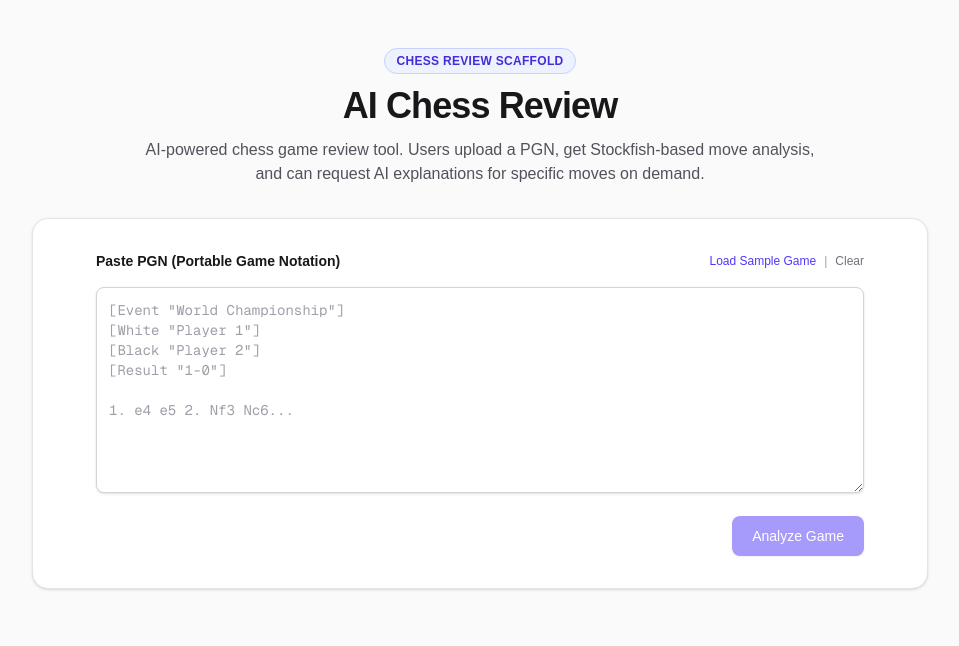
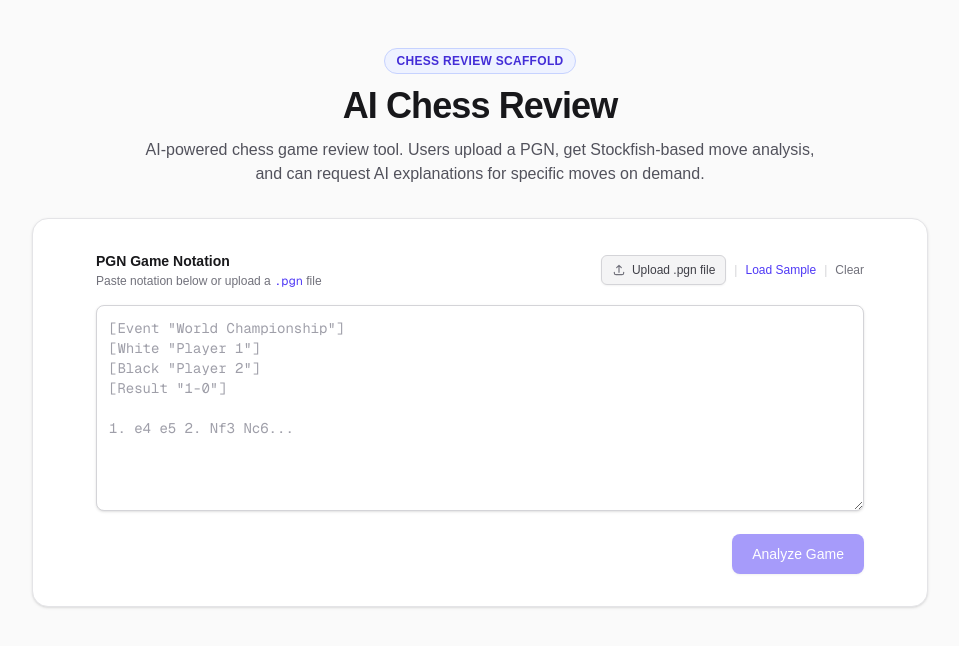
Before and after one commit to Sarthak-SethiNsd/AI-chess-project, a Next.js app: page / in a window 1280 px wide. Shown: the top 646 px of the page, without its empty margins (160-1119 px from the left). Built offline with nearby package versions, Linux system fonts and the light colour scheme.

Commit message:
feat: add PGN file upload with type and size validation

```diff
--- a/components/PgnInput.js
+++ b/components/PgnInput.js
@@ -1,7 +1,9 @@
 "use client";
 
-import { useState } from "react";
+import { useState, useRef } from "react";
 import { validatePgn, loadGameFromPgn } from "@/lib/chessEngine";
+
+const MAX_FILE_SIZE_BYTES = 1024 * 1024; // 1MB
 
 const SAMPLE_PGN = `[Event "F/S Return Match"]
 [Site "Belgrade, Serbia JUG"]
@@ -22,7 +24,9 @@ f3 Bc8 34. Kf2 Bf5 35. Ra7 g6 36. Ra6+ Kc5 37. Ke1 Nf4 38. g3 Nxh3 39. Kd2 Kb5
 export default function PgnInput({ onGameLoaded }) {
   const [pgn, setPgn] = useState("");
   const [error, setError] = useState(null);
+  const [loadedFileName, setLoadedFileName] = useState(null);
   const [isSubmitting, setIsSubmitting] = useState(false);
+  const fileInputRef = useRef(null);
 
   const handleSubmit = (e) => {
     e.preventDefault();
@@ -30,7 +34,7 @@ export default function PgnInput({ onGameLoaded }) {
 
     const trimmedPgn = pgn.trim();
     if (!trimmedPgn) {
-      setError("Please enter or paste a PGN string before analyzing.");
+      setError("Please enter, paste, or upload a PGN file before analyzing.");
       return;
     }
 
@@ -54,35 +58,109 @@ export default function PgnInput({ onGameLoaded }) {
     }
   };
 
+  const handleFileUpload = (e) => {
+    const file = e.target.files?.[0];
+    if (!file) return;
+
+    setError(null);
+
+    // Basic file-type guard: must end with .pgn (case-insensitive)
+    if (!file.name.toLowerCase().endsWith(".pgn")) {
+      setError(`Invalid file type "${file.name}". Please upload a valid .pgn file.`);
+      if (fileInputRef.current) fileInputRef.current.value = "";
+      return;
+    }
+
+    // Basic file-size guard: 1MB limit
+    if (file.size > MAX_FILE_SIZE_BYTES) {
+      const sizeMb = (file.size / (1024 * 1024)).toFixed(2);
+      setError(`File size (${sizeMb} MB) exceeds the 1MB limit. Please upload a valid chess PGN file under 1MB.`);
+      if (fileInputRef.current) fileInputRef.current.value = "";
+      return;
+    }
+
+    const reader = new FileReader();
+    reader.onload = (event) => {
+      const content = event.target?.result;
+      if (typeof content === "string") {
+        setPgn(content);
+        setLoadedFileName(file.name);
+        setError(null);
+      }
+    };
+
+    reader.onerror = () => {
+      setError("Failed to read the selected file. Please try again.");
+    };
+
+    reader.readAsText(file);
+    if (fileInputRef.current) fileInputRef.current.value = "";
+  };
+
   const handleLoadSample = () => {
     setPgn(SAMPLE_PGN);
+    setLoadedFileName(null);
     setError(null);
   };
 
   const handleClear = () => {
     setPgn("");
+    setLoadedFileName(null);
     setError(null);
+    if (fileInputRef.current) fileInputRef.current.value = "";
   };
 
   return (
-    <div className="w-full max-w-3xl mx-auto">
+    <div className="w-full max-w-3xl mx-auto space-y-4">
+      {/* Hidden file input */}
+      <input
+        ref={fileInputRef}
+        type="file"
+        accept=".pgn"
+        onChange={handleFileUpload}
+        className="hidden"
+        id="pgn-file-upload"
+      />
+
       <form onSubmit={handleSubmit} className="space-y-4">
-        <div className="flex items-center justify-between">
-          <label
-            htmlFor="pgn-input"
-            className="block text-sm font-semibold text-zinc-900 dark:text-zinc-100"
-          >
-            Paste PGN (Portable Game Notation)
-          </label>
-          <div className="flex gap-2 text-xs">
+        {/* Header & Controls */}
+        <div className="flex flex-wrap items-center justify-between gap-2">
+          <div>
+            <label
+              htmlFor="pgn-input"
+              className="block text-sm font-semibold text-zinc-900 dark:text-zinc-100"
+            >
+              PGN Game Notation
+            </label>
+            <p className="text-xs text-zinc-500 dark:text-zinc-400 mt-0.5">
+              Paste notation below or upload a <code className="font-mono text-indigo-600 dark:text-indigo-400">.pgn</code> file
+            </p>
+          </div>
+
+          <div className="flex items-center gap-2 text-xs">
+            <button
+              type="button"
+              onClick={() => fileInputRef.current?.click()}
+              className="inline-flex items-center gap-1.5 px-2.5 py-1.5 rounded-md font-medium text-zinc-700 dark:text-zinc-200 bg-zinc-100 hover:bg-zinc-200 dark:bg-zinc-800 dark:hover:bg-zinc-700 border border-zinc-300 dark:border-zinc-700 cursor-pointer transition-colors shadow-xs"
+            >
+              <svg className="w-3.5 h-3.5 text-zinc-500 dark:text-zinc-400" fill="none" stroke="currentColor" viewBox="0 0 24 24">
+                <path strokeLinecap="round" strokeLinejoin="round" strokeWidth={2} d="M4 16v1a3 3 0 003 3h10a3 3 0 003-3v-1m-4-8l-4-4m0 0L8 8m4-4v12" />
+              </svg>
+              Upload .pgn file
+            </button>
+
+            <span className="text-zinc-300 dark:text-zinc-700">|</span>
+
             <button
               type="button"
               onClick={handleLoadSample}
               className="text-indigo-600 hover:text-indigo-700 dark:text-indigo-400 dark:hover:text-indigo-300 font-medium cursor-pointer transition-colors"
             >
-              Load Sample Game
+              Load Sample
             </button>
-            <span className="text-zinc-400 dark:text-zinc-600">|</span>
+
+            <span className="text-zinc-300 dark:text-zinc-700">|</span>
+
             <button
               type="button"
               onClick={handleClear}
@@ -93,6 +171,17 @@ export default function PgnInput({ onGameLoaded }) {
           </div>
         </div>
 
+        {/* File loaded indicator badge */}
+        {loadedFileName && (
+          <div className="inline-flex items-center gap-2 px-3 py-1 rounded-full bg-indigo-50 dark:bg-indigo-950/60 border border-indigo-200 dark:border-indigo-800 text-xs text-indigo-700 dark:text-indigo-300">
+            <svg className="w-3.5 h-3.5" fill="none" stroke="currentColor" viewBox="0 0 24 24">
+              <path strokeLinecap="round" strokeLinejoin="round" strokeWidth={2} d="M9 12h6m-6 4h6m2 5H7a2 2 0 01-2-2V5a2 2 0 012-2h5.586a1 1 0 01.707.293l5.414 5.414a1 1 0 01.293.707V19a2 2 0 01-2 2z" />
+            </svg>
+            <span>Loaded from file: <strong className="font-mono">{loadedFileName}</strong></span>
+          </div>
+        )}
+
+        {/* Textarea */}
         <div className="relative">
           <textarea
             id="pgn-input"
@@ -107,6 +196,7 @@ export default function PgnInput({ onGameLoaded }) {
           />
         </div>
 
+        {/* Error notification */}
         {error && (
           <div className="p-3.5 rounded-lg bg-red-50 dark:bg-red-950/50 border border-red-200 dark:border-red-900 text-red-700 dark:text-red-300 text-sm flex items-start gap-2.5">
             <svg
@@ -129,6 +219,7 @@ export default function PgnInput({ onGameLoaded }) {
           </div>
         )}
 
+        {/* Submit */}
         <div className="flex items-center justify-end gap-3">
           <button
             type="submit"
--- /dev/null
+++ b/scripts/testFileUploadGuards.mjs
@@ -0,0 +1,59 @@
+console.log("=== Testing PGN File Upload Guards ===");
+
+const MAX_FILE_SIZE_BYTES = 1024 * 1024; // 1MB
+
+function validateFile(file) {
+  if (!file) return { valid: false, error: "No file selected." };
+
+  if (!file.name.toLowerCase().endsWith(".pgn")) {
+    return {
+      valid: false,
+      error: `Invalid file type "${file.name}". Please upload a valid .pgn file.`,
+    };
+  }
+
+  if (file.size > MAX_FILE_SIZE_BYTES) {
+    const sizeMb = (file.size / (1024 * 1024)).toFixed(2);
+    return {
+      valid: false,
+      error: `File size (${sizeMb} MB) exceeds the 1MB limit. Please upload a valid chess PGN file under 1MB.`,
+    };
+  }
+
+  return { valid: true };
+}
+
+// Test 1: Extension Checks
+const extensionTestCases = [
+  { name: "fischer_spassky.pgn", size: 2048, expectedValid: true },
+  { name: "GAME_UPPERCASE.PGN", size: 4096, expectedValid: true },
+  { name: "mixedCase.Pgn", size: 1024, expectedValid: true },
+  { name: "notes.txt", size: 500, expectedValid: false },
+  { name: "moves.json", size: 1200, expectedValid: false },
+  { name: "malicious.exe", size: 8000, expectedValid: false },
+  { name: "pgn_without_dot", size: 1000, expectedValid: false },
+];
+
+console.log("\n[Test 1] File Extension Guard:");
+for (const tc of extensionTestCases) {
+  const res = validateFile(tc);
+  const pass = res.valid === tc.expectedValid;
+  console.log(`  File "${tc.name}":`, pass ? "PASS" : "FAIL", res.valid ? "(Accepted)" : `(Rejected: ${res.error})`);
+}
+
+// Test 2: Size Limit Checks
+console.log("\n[Test 2] File Size Guard (<= 1MB):");
+const sizeTestCases = [
+  { name: "small.pgn", size: 1024, expectedValid: true },
+  { name: "exact_1mb.pgn", size: 1024 * 1024, expectedValid: true },
+  { name: "exceeds_1mb.pgn", size: 1024 * 1024 + 1, expectedValid: false },
+  { name: "large_5mb.pgn", size: 5 * 1024 * 1024, expectedValid: false },
+];
+
+for (const tc of sizeTestCases) {
+  const res = validateFile(tc);
+  const pass = res.valid === tc.expectedValid;
+  console.log(`  Size ${tc.size} bytes:`, pass ? "PASS" : "FAIL", res.valid ? "(Accepted)" : `(Rejected: ${res.error})`);
+}
+
+console.log("\n=== File Guard Tests Complete ===");
```
